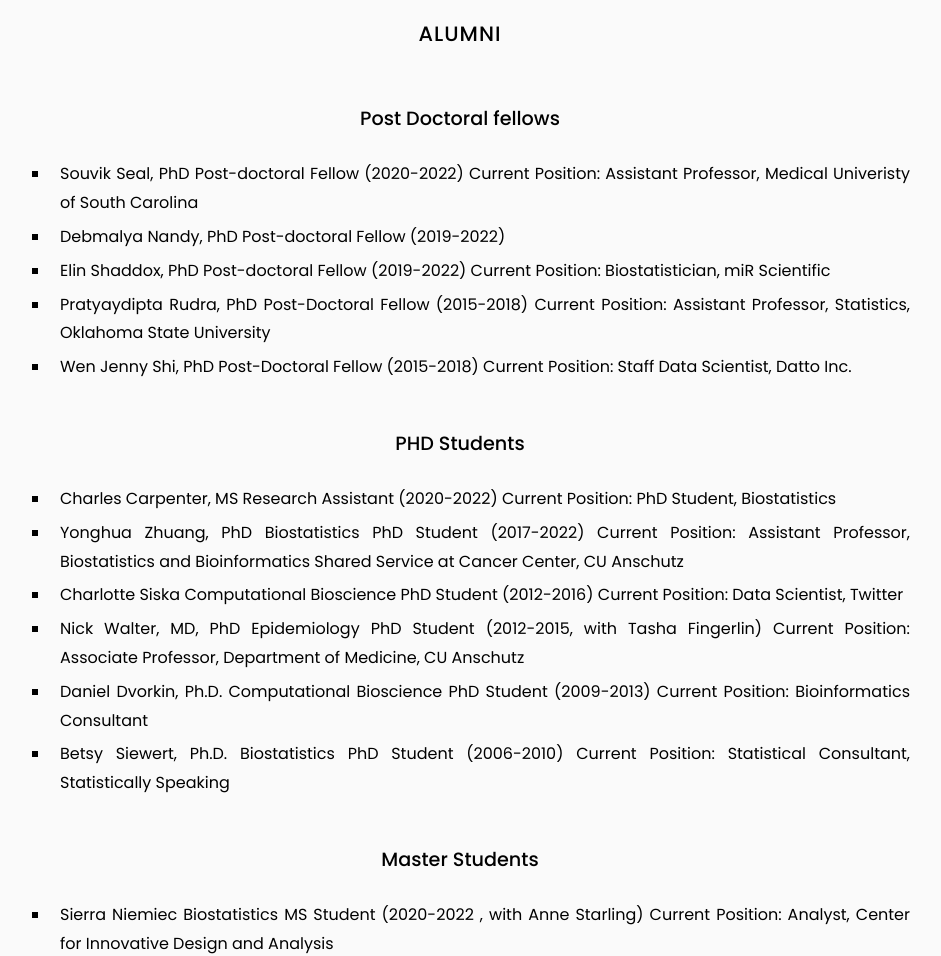
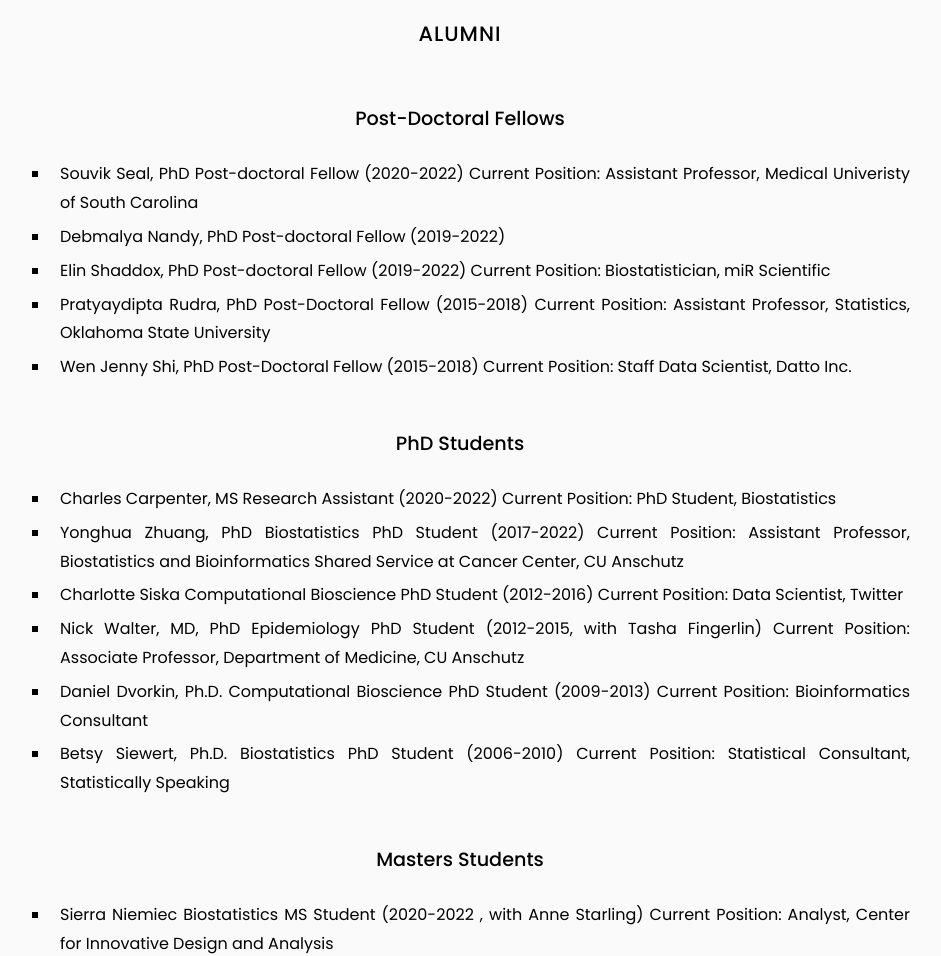
Before and after one commit to KechrisLab/kechrislab.github.io, a Jekyll site: the page built from team/index.md, in a window 1280 px wide and 1400 px high, scrolled down 804 px. Shown: the part 155-1111 px from the top of the window, without its empty margins (180-1121 px from the left). Built offline with Jekyll 4.4.1, drawn with Linux system fonts in a browser that asks for light colours; some of the changed text lies outside the part shown.

Commit message:
Update index.md

```diff
--- a/team/index.md
+++ b/team/index.md
@@ -19,7 +19,7 @@ nav:
 
 ## ALUMNI
 
-### Post Doctoral fellows
+### Post-Doctoral Fellows
 
 + Souvik Seal, PhD Post-doctoral Fellow (2020-2022)
 Current Position: Assistant Professor, Medical Univeristy of South Carolina
@@ -31,7 +31,7 @@ Current Position: Assistant Professor, Statistics, Oklahoma State University
 + Wen Jenny Shi, PhD Post-Doctoral Fellow (2015-2018)
 Current Position: Staff Data Scientist, Datto Inc.
 
-### PHD Students
+### PhD Students
 
 + Charles Carpenter, MS Research Assistant (2020-2022)
 Current Position: PhD Student, Biostatistics
@@ -47,7 +47,7 @@ Current Position: Bioinformatics Consultant
 Current Position: Statistical Consultant, Statistically Speaking
 
 
-### Master Students
+### Masters Students
 
 + Sierra Niemiec Biostatistics MS Student (2020-2022 , with Anne Starling)
 Current Position: Analyst, Center for Innovative Design and Analysis
@@ -73,7 +73,7 @@ Current Position: Machine Learning Scientist, Viracor Eurofins Clinical Diagnost
 + Timothy Bahr, MS, MD Biostatistics MS Student (2010-2011)
 Current Position: Pediatrician, Salt Lake City
 
-### Other students
+### Other Students
 
 + Eitan Halper-Stromberg Medical Student (2018-2019, with Russell Bowler)
 Current Position: Pathology Resident, Johns Hopkins University
```
